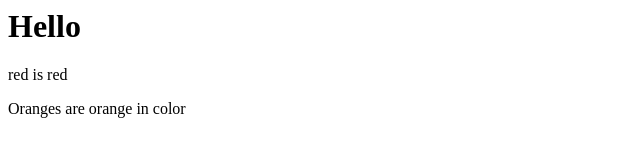
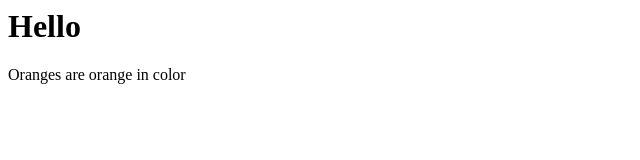
Before and after one commit to def-life/demo, a plain HTML site: page index.html in a window 1280 px wide. Shown: the whole page, without its empty margins (0-640 px from the left). Drawn offline with Linux system fonts and the light colour scheme.

Commit message:
updated index.html
remove a paragraph from the file

```diff
--- a/index.html
+++ b/index.html
@@ -7,7 +7,6 @@
 </head>
 <body>
     <h1>Hello </h1>
-    <p>red is red</p>
     <p>Oranges are orange in color</p>
 </body>
 </html>
```
